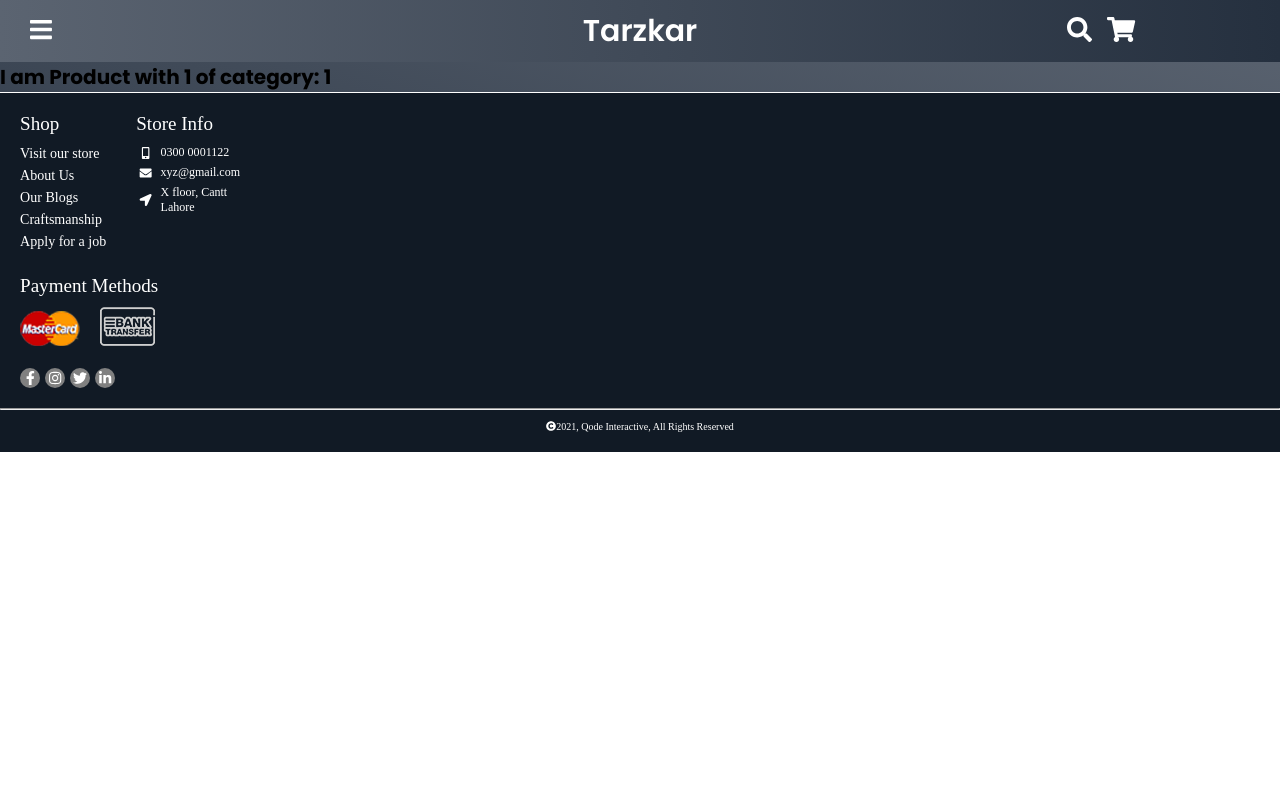
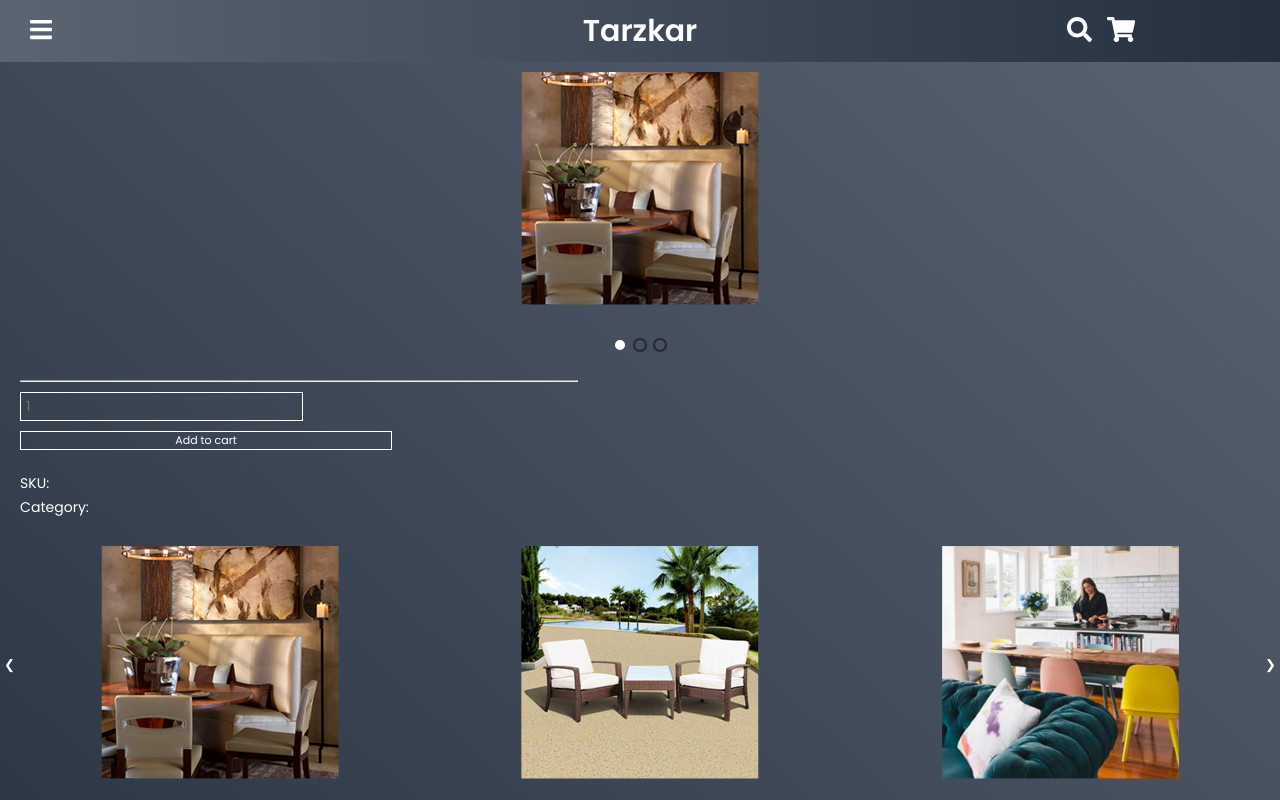
Before and after one commit to DaimSyed/tarzkarX, a React (Create React App) app in the folder frontend/: page /category/1/1 in a window 1280 px wide. Shown: the top 800 px of the page. Built offline with nearby package versions, Linux system fonts and the light colour scheme; no server answers.

Commit message:
yessssssssssss

```diff
--- a/frontend/src/components/Product/Product.jsx
+++ b/frontend/src/components/Product/Product.jsx
@@ -6,8 +6,10 @@ import { FontAwesomeIcon } from "@fortawesome/react-fontawesome";
 import { faArrowDown, faArrowUp } from "@fortawesome/free-solid-svg-icons";
 import dummyPic from "../../assets/shop by style/Modern.png";
 import { number } from "../../number";
+import { useHistory } from "react-router";
 const Product = (props) => {
   const [descHide, setDesShow] = useState(false);
+  const history = useHistory();
   const dummyImage = props?.images[0]?.image;
   const priceformat = number({ format: props.price, style: "currency" });
   return (
@@ -20,7 +22,14 @@ const Product = (props) => {
         <img src={dummyImage ? ` ${domain}${dummyImage}` : dummyPic} alt="" />
       </div>
       <div className="product_detail">
-        <div className="product_name">{props.name}</div>
+        <div
+          className="product_name"
+          onClick={() =>
+            history.push(`/category/${props.category.name}/${props.id}`)
+          }
+        >
+          {props.name}
+        </div>
         <div className="product_category">{props.category.name}</div>
         <div className="product_price">{priceformat}</div>
         <div className="product_colors">
--- a/frontend/src/components/Slider/Slider.css
+++ b/frontend/src/components/Slider/Slider.css
@@ -32,6 +32,6 @@
   right: 4px;
 }
 .rec-dot_active {
-  background-color: white;
-  box-shadow: unset;
+  background-color: white !important;
+  box-shadow: unset !important;
 }
--- a/frontend/src/components/Slider/Slider.jsx
+++ b/frontend/src/components/Slider/Slider.jsx
@@ -6,25 +6,31 @@ import i2 from "../../assets/instagram/2.png";
 import i3 from "../../assets/instagram/3.png";
 import Slide from "../Slide/Slide";
 import CommonHeading from "../CommonHeading/CommonHeading";
-const Slider = ({ show = 3, pagination = true, padding = [5], heading }) => {
+const Slider = ({
+  show = 3,
+  pagination = true,
+  padding = [5],
+  heading,
+  slides = [{ image: i1 }, { image: i2 }, { image: i3 }],
+  showArrows,
+}) => {
   return (
     <div className="slider_wrapper">
-      <CommonHeading text={heading} />
+      {heading && <CommonHeading text={heading} />}
       <Carousel
         className="slider"
         itemsToShow={show}
         pagination={pagination}
         itemPadding={padding}
-        showArrows={false}
+        showArrows={showArrows}
       >
-        <Slide
-          image={i1}
-          // desc={{ name: "HELLO WORLD I AM LOVE", info: "HELOO IAM @*(" }}
-        />
-        <Slide image={i2} />
-        <Slide image={i3} />
-        <Slide image={i1} />
-        <Slide image={i3} />
+        {slides.map((slide, i) => (
+          <Slide
+            key={`${slide.image}${i}`}
+            image={slide.image}
+            desc={slide.desc ? slide.desc : false}
+          />
+        ))}
       </Carousel>
     </div>
   );
--- a/frontend/src/number.js
+++ b/frontend/src/number.js
@@ -1,4 +1,5 @@
 export const number = (data) => {
+  if (!data.format) return;
   return new Intl.NumberFormat("en-IN", {
     style: data.style || "currency",
     currency: "PKR",
--- /dev/null
+++ b/frontend/src/pages/ProductPage.css
@@ -0,0 +1,45 @@
+.productPage {
+  color: white;
+}
+.productP_name {
+  font-size: 3rem;
+  font-weight: 500;
+}
+.productP_price {
+  font-size: 2.2rem;
+  font-weight: 500;
+}
+
+.productPage hr {
+  margin: 1rem 0;
+  width: 45%;
+  height: 2px;
+  background-color: white;
+}
+.productP_desc {
+  font-size: 1.4rem;
+  margin-bottom: 1rem;
+}
+.productP_number > input {
+  background-color: transparent;
+  border: 1px solid white;
+  color: white;
+  font-size: 1.4rem;
+  padding: 0.3rem 0.5rem;
+}
+.productP_number > input::placeholder {
+  font-size: 1.4rem;
+}
+.productPage .product_addTo {
+  width: 30%;
+  margin: 1rem 0 2rem;
+}
+.productP_sku,
+.productP_category {
+  font-size: 1.4rem;
+  margin: 0.3rem 0;
+}
+
+:is(.productP_sku, .productP_category) strong {
+  margin-left: 0.5rem;
+}
--- a/frontend/src/pages/ProductPage.js
+++ b/frontend/src/pages/ProductPage.js
@@ -1,14 +1,61 @@
 import React from "react";
+import { useSelector } from "react-redux";
 import { useParams } from "react-router";
+import Padder from "../components/Layout/Padder";
+import Slider from "../components/Slider/Slider";
+import { domain } from "../domain";
+import { number } from "../number";
+import "./ProductPage.css";
 
 const ProductPage = () => {
   const { categoryName, productId } = useParams();
+  const product = useSelector((state) =>
+    state?.store?.products
+      ?.map((pd) => {
+        if (pd.categoryName === categoryName) {
+          return pd.products.filter((pb) => pb.id == productId);
+        } else return null;
+      })
+      ?.filter(Boolean)
+  );
+  const pd = product?.[0]?.[0];
+  console.log(pd);
   return (
-    <div>
+    <div className="productPage">
       {" "}
-      <h1>
-        I am Product with {productId} of category: {categoryName}
-      </h1>{" "}
+      <Slider
+        slides={pd?.images?.map((img) => ({
+          image: `${domain}${img.image}`,
+        }))}
+        pagination={true}
+        showArrows={false}
+        padding={[10]}
+        show={1}
+      />
+      <Padder padding="0rem 2rem 2rem">
+        <div className="productP_name">{pd?.name}</div>
+        <div className="productP_price">{number({ format: pd?.price })}</div>
+        <hr />
+        <div className="productP_desc">{pd?.desc}</div>
+        <div className="productP_number">
+          <input
+            type="number"
+            placeholder={1}
+            max={pd?.stock}
+            min={1}
+            step={1}
+          />
+        </div>
+        <button className="product_addTo">Add to cart</button>
+        <div className="productP_sku">
+          SKU: <strong>{pd?.sku}</strong>
+        </div>
+        <div className="productP_category">
+          Category: <strong>{pd?.category?.name}</strong>
+        </div>
+      </Padder>
+      <Slider pagination={false} />
+      {/* <div className="product_name">{pd}</div> */}
     </div>
   );
 };
```
